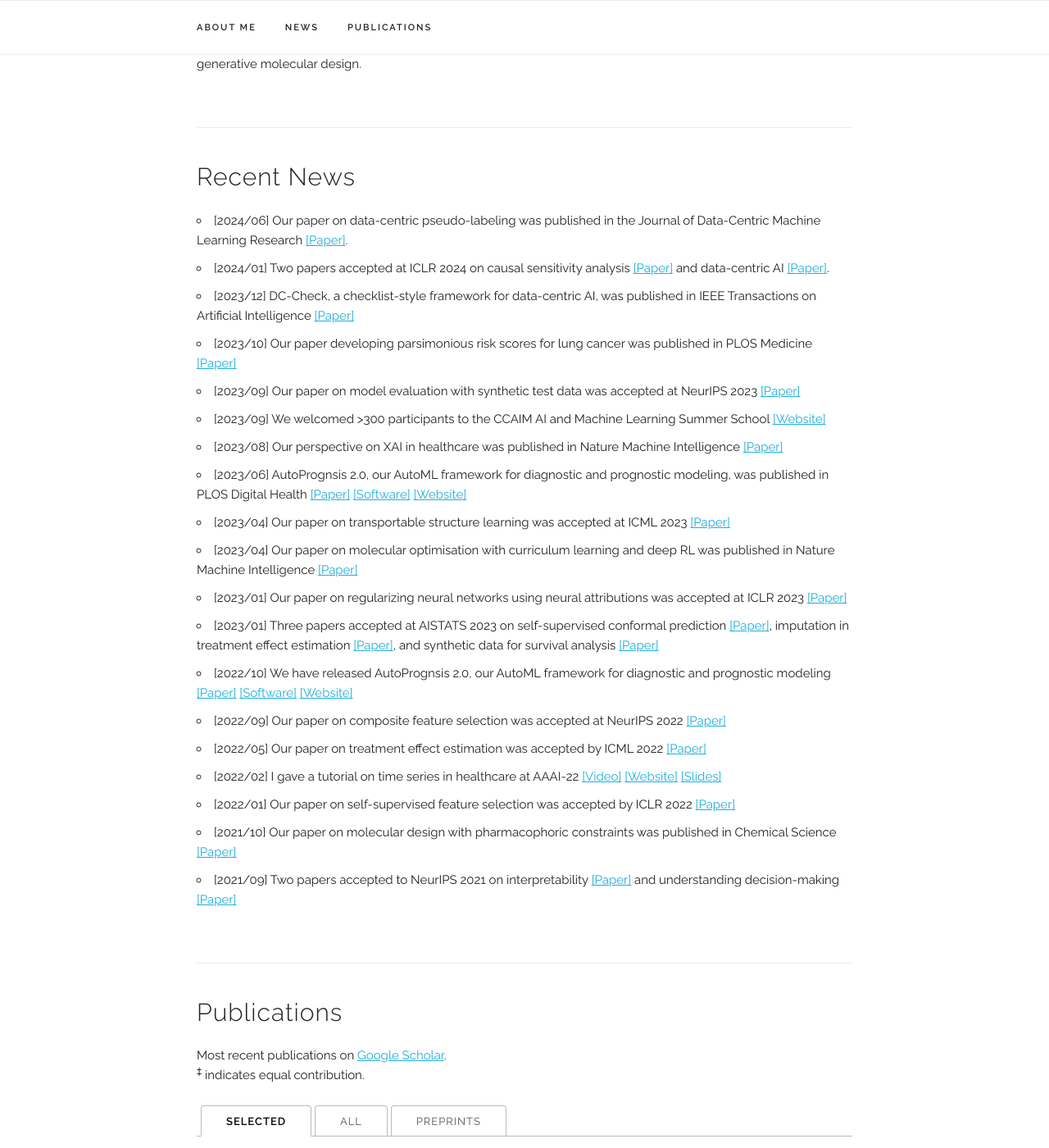
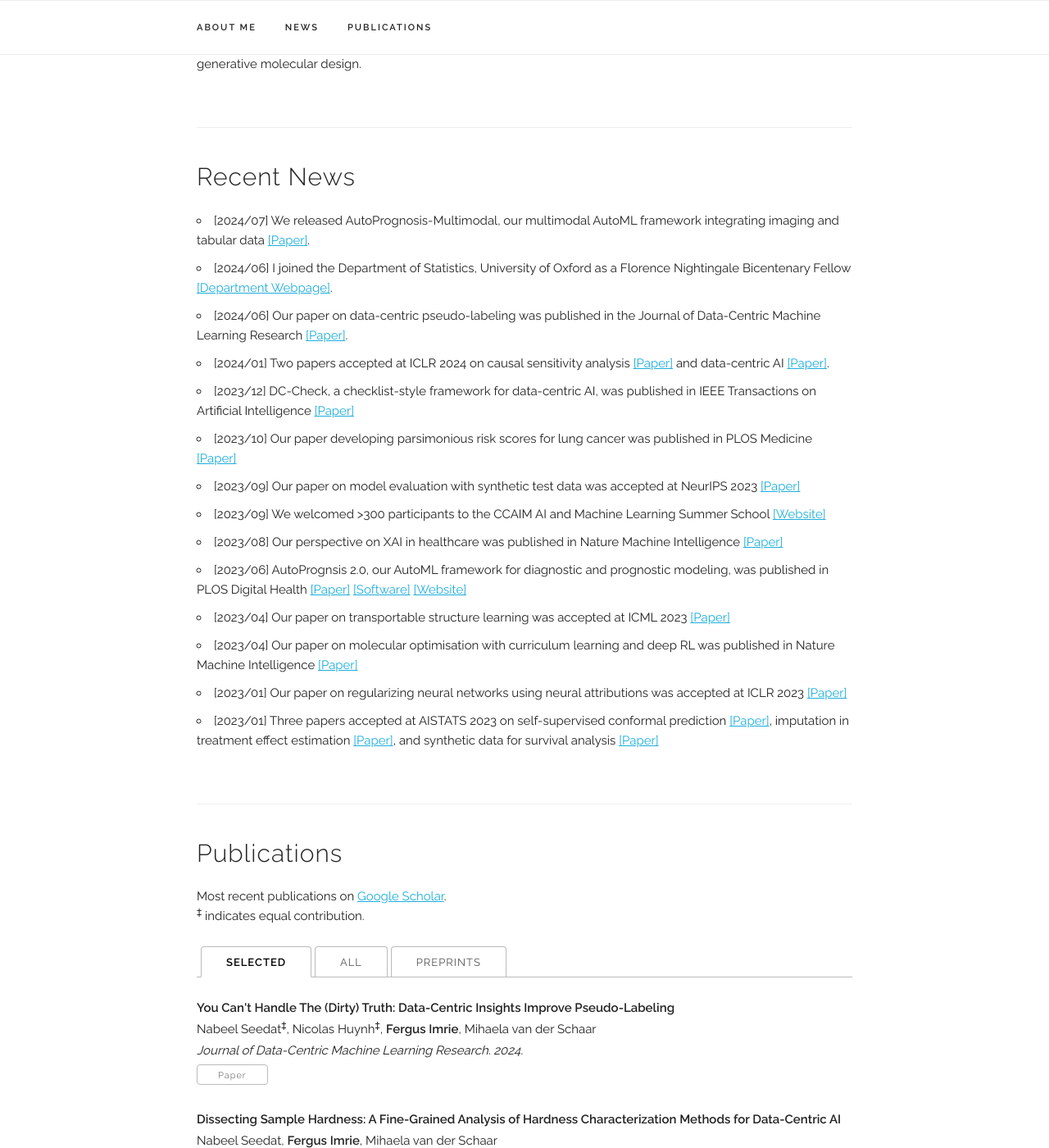
Before and after one commit to fimrie/fimrie.github.io, a Jekyll site: the page built from index.html, in a window 1280 px wide and 1400 px high, scrolled down 670 px. Shown: the whole window at 82% size. Built offline with Jekyll 4.4.1, drawn with Linux system fonts in a browser that asks for light colours; some web fonts are replaced.

Commit message:
Update index.html

```diff
--- a/index.html
+++ b/index.html
@@ -25,6 +25,8 @@ title: Home
 <div class="docs-section" id="news">
   <h4>Recent News</h4>
   <ul>
+    <li>[2024/07] We released AutoPrognosis-Multimodal, our multimodal AutoML framework integrating imaging and tabular data <a href="https://arxiv.org/abs/2407.18227">[Paper]</a>.</li>
+    <li>[2024/06] I joined the Department of Statistics, University of Oxford as a Florence Nightingale Bicentenary Fellow <a href="https://www.stats.ox.ac.uk/people/dr-fergus-imrie">[Department Webpage]</a>.</li>
     <li>[2024/06] Our paper on data-centric pseudo-labeling was published in the Journal of Data-Centric Machine Learning Research <a href="https://data.mlr.press/assets/pdf/v01-10.pdf">[Paper]</a>.</li>
     <li>[2024/01] Two papers accepted at ICLR 2024 on causal sensitivity analysis <a href="https://arxiv.org/pdf/2311.16026.pdf">[Paper]</a> and data-centric AI <a href="https://openreview.net/pdf?id=icTZCUbtD6">[Paper]</a>.</li>
     <li>[2023/12] DC-Check, a checklist-style framework for data-centric AI, was published in IEEE Transactions on Artificial Intelligence <a href="https://ieeexplore.ieee.org/abstract/document/10372382">[Paper]</a></li>
@@ -37,6 +39,7 @@ title: Home
     <li>[2023/04] Our paper on molecular optimisation with curriculum learning and deep RL was published in Nature Machine Intelligence <a href="https://www.nature.com/articles/s42256-023-00636-2">[Paper]</a></li>
     <li>[2023/01] Our paper on regularizing neural networks using neural attributions was accepted at ICLR 2023 <a href="https://openreview.net/pdf?id=n6H86gW8u0d">[Paper]</a></li>
     <li>[2023/01] Three papers accepted at AISTATS 2023 on self-supervised conformal prediction <a href="https://arxiv.org/abs/2302.12238">[Paper]</a>, imputation in treatment effect estimation <a href="https://arxiv.org/abs/2202.02096">[Paper]</a>, and synthetic data for survival analysis <a href="https://arxiv.org/abs/2302.12749">[Paper]</a></li>
+    <!--
     <li>[2022/10] We have released AutoPrognsis 2.0, our AutoML framework for diagnostic and prognostic modeling <a href="https://arxiv.org/abs/2210.12090">[Paper]</a> <a href="https://github.com/vanderschaarlab/AutoPrognosis">[Software]</a> <a href="https://www.autoprognosis.vanderschaar-lab.com/">[Website]</a></li>
     <li>[2022/09] Our paper on composite feature selection was accepted at NeurIPS 2022 <a href="https://openreview.net/forum?id=-9PV7GKwYpM">[Paper]</a></li>
     <li>[2022/05] Our paper on treatment effect estimation was accepted by ICML 2022 <a href="https://proceedings.mlr.press/v162/seedat22b.html">[Paper]</a></li>
@@ -44,6 +47,7 @@ title: Home
     <li>[2022/01] Our paper on self-supervised feature selection was accepted by ICLR 2022 <a href="https://openreview.net/pdf?id=oDFvtxzPOx">[Paper]</a></li>
     <li>[2021/10] Our paper on molecular design with pharmacophoric constraints was published in Chemical Science <a href="https://pubs.rsc.org/en/content/articlelanding/2021/SC/D1SC02436A">[Paper]</a></li>
     <li>[2021/09] Two papers accepted to NeurIPS 2021 on interpretability <a href="https://proceedings.neurips.cc/paper/2021/file/65658fde58ab3c2b6e5132a39fae7cb9-Paper.pdf">[Paper]</a> and understanding decision-making <a href="https://proceedings.neurips.cc/paper/2021/file/c344336196d5ec19bd54fd14befdde87-Paper.pdf">[Paper]</a></li>
+    -->
   </ul>
 </div>
 
```
